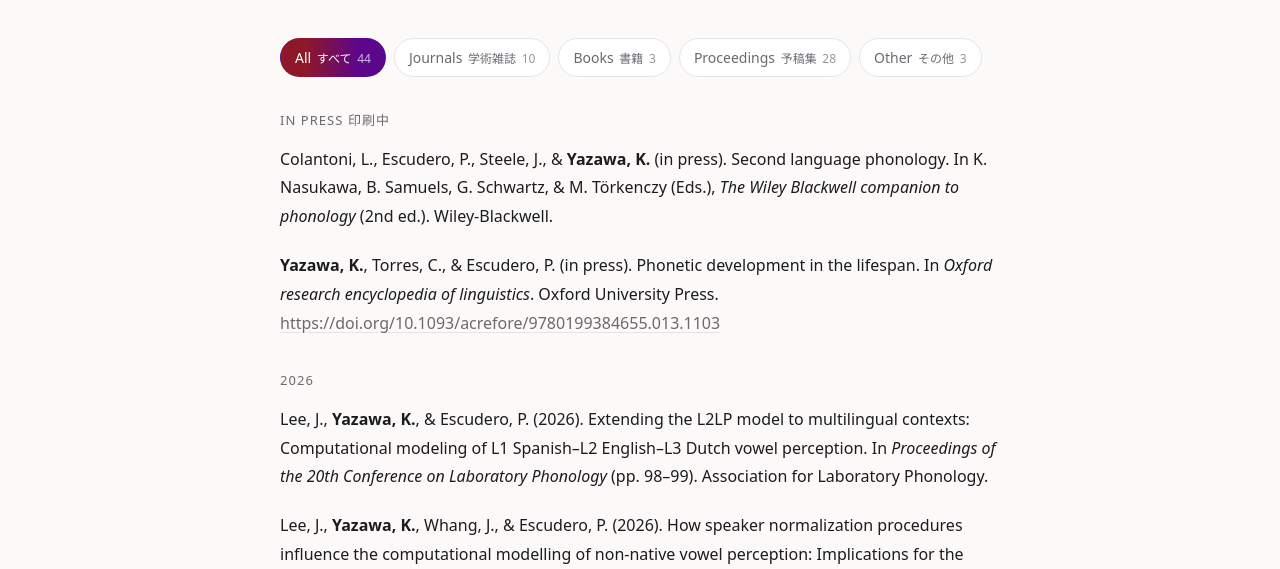
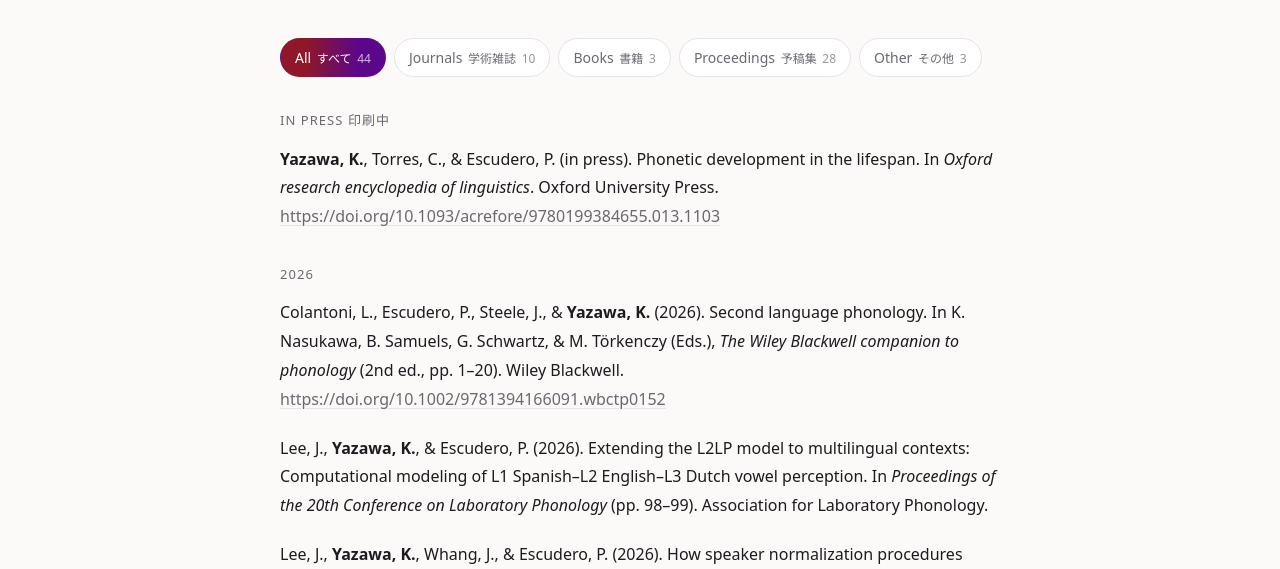
Before and after one commit to kakeru-yazawa/kakeru-yazawa.github.io, a plain HTML site: page publications.html in a window 1280 px wide. Shown: the part 218-787 px from the top of the page. Drawn offline with Linux system fonts and the light colour scheme.

Commit message:
Update publications from researchmap

```diff
--- a/publications.html
+++ b/publications.html
@@ -54,11 +54,6 @@
     <h2 class="pub-year">In press <span lang="ja">印刷中</span></h2>
     <ol class="pubs">
       <li data-type="book">
-        Colantoni, L., Escudero, P., Steele, J., &amp; <b>Yazawa, K.</b> (in press).
-        Second language phonology.
-        In K. Nasukawa, B. Samuels, G. Schwartz, &amp; M. Törkenczy (Eds.), <i>The Wiley Blackwell companion to phonology</i> (2nd ed.). Wiley-Blackwell.
-      </li>
-      <li data-type="book">
         <b>Yazawa, K.</b>, Torres, C., &amp; Escudero, P. (in press).
         Phonetic development in the lifespan.
         In <i>Oxford research encyclopedia of linguistics</i>. Oxford University Press.
@@ -68,6 +63,12 @@
     <div class="pub-group">
     <h2 class="pub-year">2026</h2>
     <ol class="pubs">
+      <li data-type="book">
+        Colantoni, L., Escudero, P., Steele, J., &amp; <b>Yazawa, K.</b> (2026).
+        Second language phonology.
+        In K. Nasukawa, B. Samuels, G. Schwartz, &amp; M. Törkenczy (Eds.), <i>The Wiley Blackwell companion to phonology</i> (2nd ed., pp. 1–20). Wiley Blackwell.
+        <a class="doi" href="https://doi.org/10.1002/9781394166091.wbctp0152">https://doi.org/10.1002/9781394166091.wbctp0152</a>
+      </li>
       <li data-type="proceedings">
         Lee, J., <b>Yazawa, K.</b>, &amp; Escudero, P. (2026).
         Extending the L2LP model to multilingual contexts: Computational modeling of L1 Spanish–L2 English–L3 Dutch vowel perception.
```
